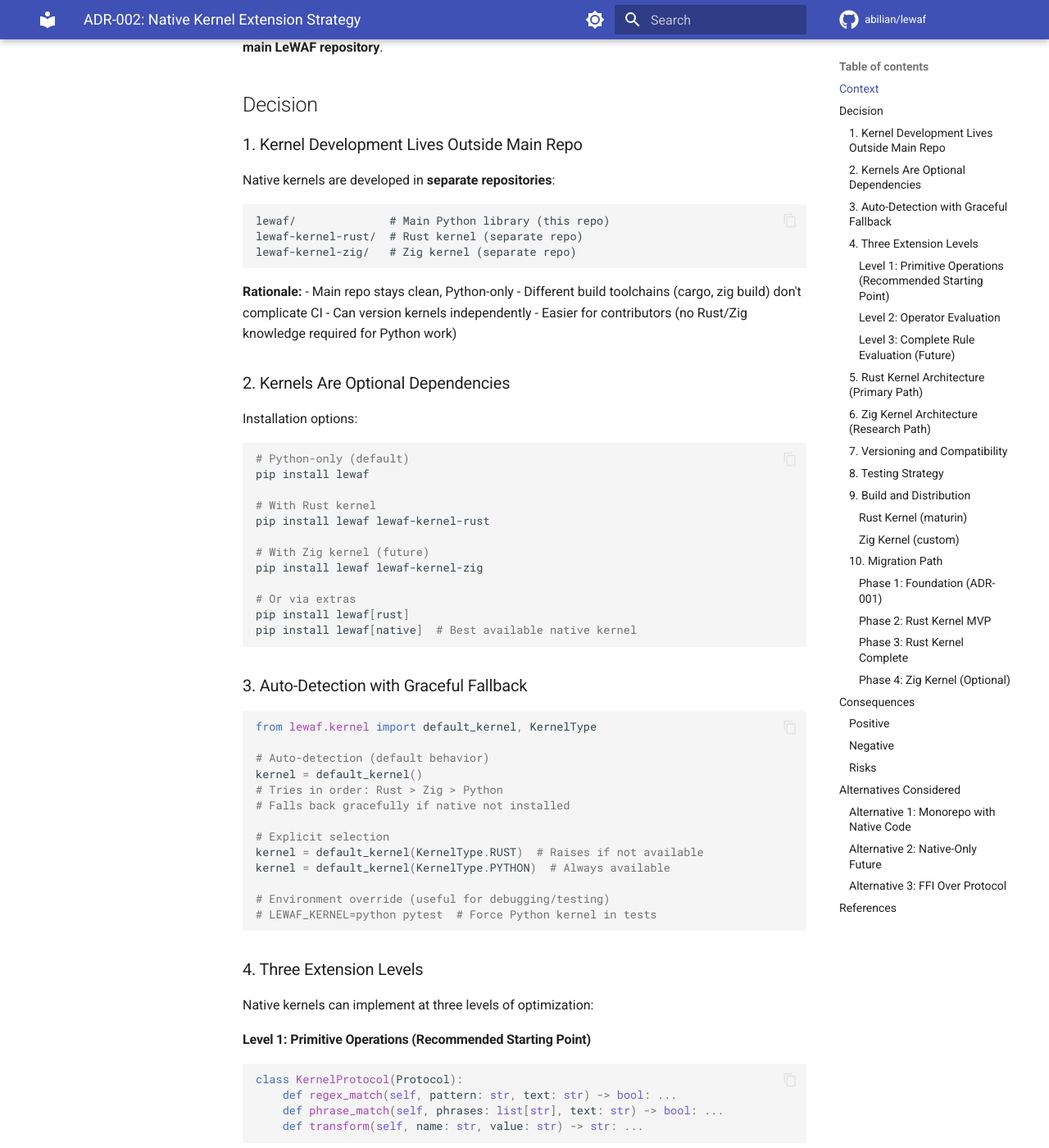
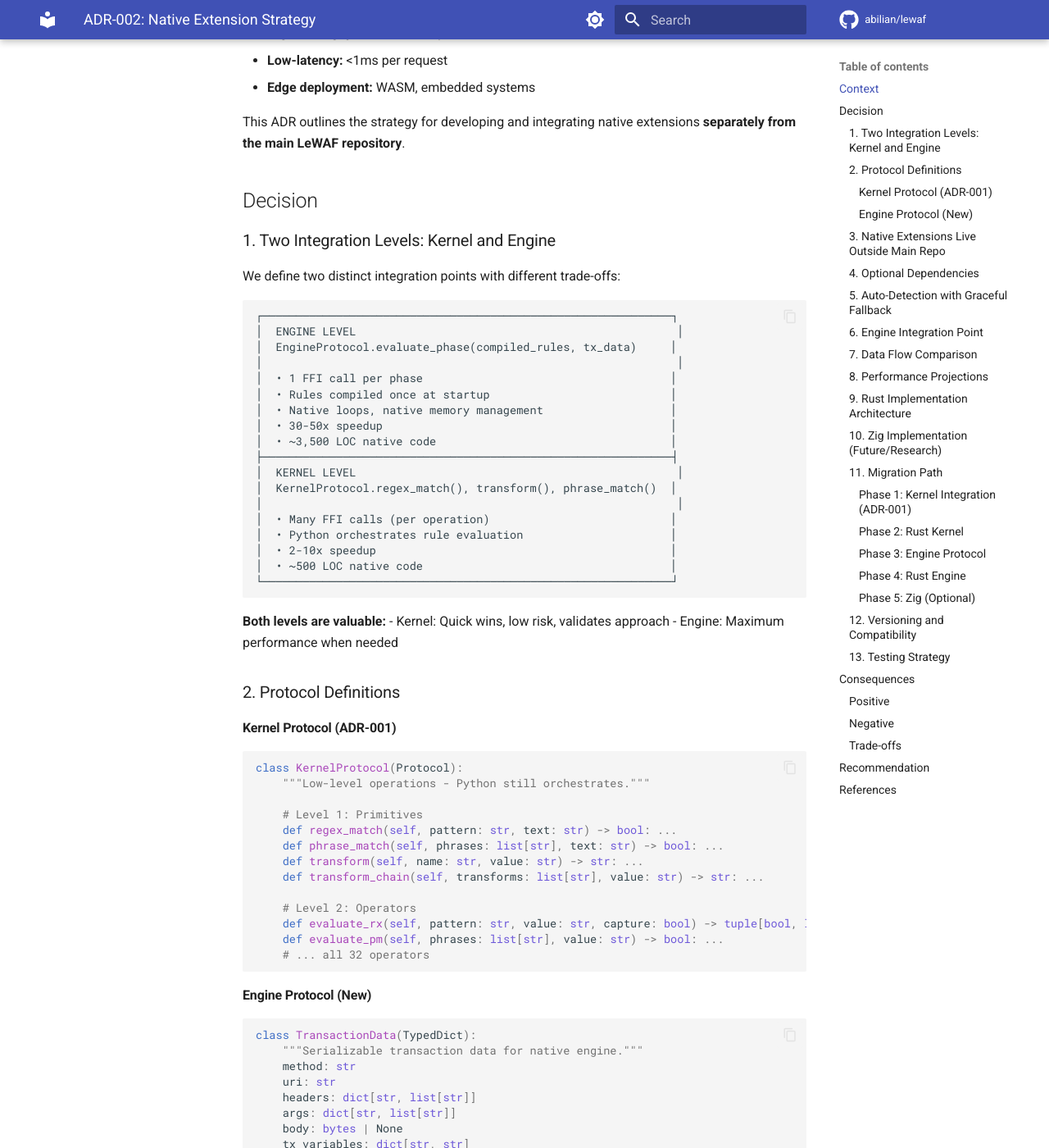
Before and after one commit to abilian/lewaf, an MkDocs documentation site: the page built from docs/adrs/ADR-002-native-kernel-strategy.md, in a window 1280 px wide and 1400 px high, scrolled down 828 px. Shown: the whole window at 82% size. Built offline with MkDocs 1.6.1 and Material for MkDocs 9.7.7, drawn with Linux system fonts in a browser that asks for light colours; comment, search, counter and statistics services are not loaded; the version menu is left out; some of the changed text lies outside the part shown.

Commit message:
docs(adrs): update kernel strategy and fix dates

````diff
--- a/docs/adrs/ADR-002-native-kernel-strategy.md
+++ b/docs/adrs/ADR-002-native-kernel-strategy.md
@@ -1,323 +1,404 @@
-# ADR-002: Native Kernel Extension Strategy
+# ADR-002: Native Extension Strategy
 
 **Status:** Prospective
-**Date:** 2024-12-07
+**Date:** 2025-12-07
 **Authors:** LeWAF Team
 
 ## Context
 
-LeWAF is a Python WAF with 92% CRS compatibility. Performance analysis (see `experimental/notes/`) shows:
+LeWAF is a Python WAF with 92% CRS compatibility. Performance analysis (see `experimental/notes/`) shows significant optimization potential:
 
-| Metric | Current (Python) | With Native Kernel | Potential Gain |
-|--------|------------------|-------------------|----------------|
-| Regex (@rx) | Baseline | DFA-based engine | 10-75x |
-| Phrase match (@pm) | O(n×p) linear | Aho-Corasick O(n+m) | 3-50x |
-| Transform chain | Sequential | Batched/SIMD | 5-10x |
-| Full evaluation | ~25µs/rule | ~0.5µs/rule | 30-50x |
+| Metric | Current (Python) | Native Kernel | Native Engine |
+|--------|------------------|---------------|---------------|
+| Regex (@rx) | Baseline | 10-75x faster | 10-75x faster |
+| Phrase match (@pm) | O(n×p) linear | Aho-Corasick 3-50x | Aho-Corasick 3-50x |
+| Per-rule overhead | ~15-25µs | ~5-10µs | ~0.5µs |
+| **Overall speedup** | 1x | **2-10x** | **30-50x** |
 
-Python's `re` module and linear search are adequate for low-traffic scenarios, but native implementations unlock:
+The difference between "Kernel" and "Engine" levels:
+
+- **Kernel:** Native code for individual operations, Python orchestrates
+- **Engine:** Native code for entire evaluation loop, eliminates Python overhead
+
+Python's implementation is adequate for low-traffic scenarios, but native implementations would unlock:
 
 - **High-throughput:** 10,000+ requests/second
 - **Low-latency:** <1ms per request
 - **Edge deployment:** WASM, embedded systems
 
-This ADR outlines the strategy for developing and integrating native kernels **separately from the main LeWAF repository**.
+This ADR outlines the strategy for developing and integrating native extensions **separately from the main LeWAF repository**.
 
 ## Decision
 
-### 1. Kernel Development Lives Outside Main Repo
+### 1. Two Integration Levels: Kernel and Engine
 
-Native kernels are developed in **separate repositories**:
+We define two distinct integration points with different trade-offs:
+
+```
+┌─────────────────────────────────────────────────────────────┐
+│  ENGINE LEVEL                                                │
+│  EngineProtocol.evaluate_phase(compiled_rules, tx_data)     │
+│                                                              │
+│  • 1 FFI call per phase                                     │
+│  • Rules compiled once at startup                           │
+│  • Native loops, native memory management                   │
+│  • 30-50x speedup                                           │
+│  • ~3,500 LOC native code                                   │
+├─────────────────────────────────────────────────────────────┤
+│  KERNEL LEVEL                                                │
+│  KernelProtocol.regex_match(), transform(), phrase_match()  │
+│                                                              │
+│  • Many FFI calls (per operation)                           │
+│  • Python orchestrates rule evaluation                      │
+│  • 2-10x speedup                                            │
+│  • ~500 LOC native code                                     │
+└─────────────────────────────────────────────────────────────┘
+```
+
+**Both levels are valuable:**
+- Kernel: Quick wins, low risk, validates approach
+- Engine: Maximum performance when needed
+
+### 2. Protocol Definitions
+
+#### Kernel Protocol (ADR-001)
+
+```python
+class KernelProtocol(Protocol):
+    """Low-level operations - Python still orchestrates."""
+
+    # Level 1: Primitives
+    def regex_match(self, pattern: str, text: str) -> bool: ...
+    def phrase_match(self, phrases: list[str], text: str) -> bool: ...
+    def transform(self, name: str, value: str) -> str: ...
+    def transform_chain(self, transforms: list[str], value: str) -> str: ...
+
+    # Level 2: Operators
+    def evaluate_rx(self, pattern: str, value: str, capture: bool) -> tuple[bool, list[str]]: ...
+    def evaluate_pm(self, phrases: list[str], value: str) -> bool: ...
+    # ... all 32 operators
+```
+
+#### Engine Protocol (New)
+
+```python
+class TransactionData(TypedDict):
+    """Serializable transaction data for native engine."""
+    method: str
+    uri: str
+    headers: dict[str, list[str]]
+    args: dict[str, list[str]]
+    body: bytes | None
+    tx_variables: dict[str, str]
+    score: int
+
+class PhaseResult(TypedDict):
+    """Result from phase evaluation."""
+    matched_rules: list[int]
+    score: int
+    interrupted: bool
+    interruption_rule: int | None
+    interruption_status: int | None
+
+class CompiledRuleset:
+    """Opaque handle to native compiled rules."""
+    pass
+
+class EngineProtocol(Protocol):
+    """High-level engine - native orchestration."""
+
+    def compile_rules(self, rules: list[Rule]) -> CompiledRuleset:
+        """Compile rules to native format (done once at startup)."""
+        ...
+
+    def evaluate_phase(
+        self,
+        ruleset: CompiledRuleset,
+        tx_data: TransactionData,
+        phase: int,
+    ) -> PhaseResult:
+        """Evaluate all rules for a phase in a single native call."""
+        ...
+```
+
+### 3. Native Extensions Live Outside Main Repo
 
 ```
 lewaf/              # Main Python library (this repo)
-lewaf-kernel-rust/  # Rust kernel (separate repo)
-lewaf-kernel-zig/   # Zig kernel (separate repo)
+lewaf-kernel-rust/  # Rust kernel + engine (separate repo)
+lewaf-kernel-zig/   # Zig kernel + engine (separate repo, future)
 ```
 
 **Rationale:**
 - Main repo stays clean, Python-only
-- Different build toolchains (cargo, zig build) don't complicate CI
-- Can version kernels independently
-- Easier for contributors (no Rust/Zig knowledge required for Python work)
+- Different build toolchains don't complicate CI
+- Can version independently
+- Easier for contributors
 
-### 2. Kernels Are Optional Dependencies
-
-Installation options:
+### 4. Optional Dependencies
 
 ```bash
 # Python-only (default)
 pip install lewaf
 
-# With Rust kernel
+# With Rust extensions
 pip install lewaf lewaf-kernel-rust
-
-# With Zig kernel (future)
-pip install lewaf lewaf-kernel-zig
 
 # Or via extras
 pip install lewaf[rust]
-pip install lewaf[native]  # Best available native kernel
+pip install lewaf[native]  # Best available
 ```
 
-### 3. Auto-Detection with Graceful Fallback
+### 5. Auto-Detection with Graceful Fallback
 
 ```python
-from lewaf.kernel import default_kernel, KernelType
+from lewaf.kernel import default_kernel
+from lewaf.engine import default_engine
 
-# Auto-detection (default behavior)
+# Kernel: Tries Rust > Zig > Python
 kernel = default_kernel()
-# Tries in order: Rust > Zig > Python
-# Falls back gracefully if native not installed
 
-# Explicit selection
-kernel = default_kernel(KernelType.RUST)  # Raises if not available
-kernel = default_kernel(KernelType.PYTHON)  # Always available
+# Engine: Tries Rust > Zig > None (falls back to kernel-based evaluation)
+engine = default_engine()
 
-# Environment override (useful for debugging/testing)
-# LEWAF_KERNEL=python pytest  # Force Python kernel in tests
+# Environment override
+# LEWAF_KERNEL=python pytest
+# LEWAF_ENGINE=none pytest  # Disable engine, use kernel only
 ```
 
-### 4. Three Extension Levels
-
-Native kernels can implement at three levels of optimization:
-
-#### Level 1: Primitive Operations (Recommended Starting Point)
+### 6. Engine Integration Point
 
 ```python
-class KernelProtocol(Protocol):
-    def regex_match(self, pattern: str, text: str) -> bool: ...
-    def phrase_match(self, phrases: list[str], text: str) -> bool: ...
-    def transform(self, name: str, value: str) -> str: ...
+class RuleGroup:
+    def __init__(self, rules: list[Rule]):
+        self._rules = rules
+        self._compiled: CompiledRuleset | None = None
+        self._engine: EngineProtocol | None = None
+
+    def _ensure_compiled(self) -> tuple[EngineProtocol | None, CompiledRuleset | None]:
+        if self._engine is None:
+            self._engine = default_engine()
+            if self._engine:
+                self._compiled = self._engine.compile_rules(self._rules)
+        return self._engine, self._compiled
+
+    def evaluate(self, tx: Transaction, phase: int) -> None:
+        engine, compiled = self._ensure_compiled()
+
+        if engine and compiled:
+            # Fast path: native engine (30-50x faster)
+            tx_data = tx.to_dict()
+            result = engine.evaluate_phase(compiled, tx_data, phase)
+            tx.apply_result(result)
+        else:
+            # Fallback: kernel-based evaluation (2-10x faster)
+            # Or pure Python if no kernel available
+            for rule in self._rules:
+                if rule.phase == phase:
+                    rule.evaluate(tx)
 ```
 
-**Benefit:** 2-10x speedup on hot path operations
-**Effort:** Low (implement 3-5 functions)
-**Risk:** Low (Python still handles orchestration)
+### 7. Data Flow Comparison
 
-#### Level 2: Operator Evaluation
-
-```python
-class KernelProtocol(Protocol):
-    def evaluate_rx(self, pattern: str, value: str, capture: bool) -> tuple[bool, list[str]]: ...
-    def evaluate_pm(self, phrases: list[str], value: str) -> bool: ...
-    # ... 30+ operators
+**Kernel Level (many FFI calls):**
+```
+Python                          Native Kernel
+──────                          ─────────────
+for rule in rules:
+  for value in values:
+    transform(name, value) ───────> transform
+                           <─────── result
+    regex_match(pat, val) ────────> match
+                           <─────── bool
 ```
 
-**Benefit:** 5-20x speedup (eliminates Python dispatch per value)
-**Effort:** Medium (implement all operators)
-**Risk:** Medium (must match ModSecurity semantics exactly)
+**Engine Level (one FFI call):**
+```
+Python                          Native Engine
+──────                          ─────────────
+compile_rules(rules) ─────────────> CompiledRuleset (once)
 
-#### Level 3: Complete Rule Evaluation (Future)
-
-```python
-class KernelProtocol(Protocol):
-    def evaluate_rule(
-        self,
-        operator_name: str,
-        operator_arg: str,
-        transforms: list[str],
-        values: list[tuple[str, str]],
-        negated: bool,
-    ) -> tuple[bool, str | None, str | None]: ...
+to_dict(transaction) ─────────────> TransactionData
+                                    │
+                                    ▼ (native loops)
+                                    for each rule:
+                                      extract vars
+                                      apply transforms
+                                      evaluate operator
+                                      execute actions
+                                    │
+                      <───────────── PhaseResult
+apply_result(result)
 ```
 
-**Benefit:** 30-50x speedup (entire hot loop in native)
-**Effort:** High (reimplement Rule.evaluate logic)
-**Risk:** Higher (must handle all edge cases)
+### 8. Performance Projections
 
-### 5. Rust Kernel Architecture (Primary Path)
+| Scenario | Python | Kernel (2-10x) | Engine (30-50x) |
+|----------|--------|----------------|-----------------|
+| 50 rules | 1.2ms | 200-600µs | 25µs |
+| 200 rules | 4ms | 600µs-2ms | 100µs |
+| 500 rules | 12ms | 2-6ms | 250µs |
+| 1000 rules | 25ms | 4-12ms | 500µs |
+
+**Why engine is so much faster:**
+- 1 FFI call vs hundreds
+- No Python loop overhead (~15µs/rule saved)
+- No per-match object allocation
+- Arena allocator for per-request data
+- SIMD for transforms
+- Aho-Corasick compiled once
+
+### 9. Rust Implementation Architecture
 
 ```
 lewaf-kernel-rust/
 ├── Cargo.toml
 ├── src/
-│   ├── lib.rs           # PyO3 bindings
-│   ├── kernel.rs        # KernelProtocol implementation
-│   ├── regex.rs         # DFA regex (rust regex crate)
-│   ├── phrase.rs        # Aho-Corasick (aho-corasick crate)
-│   └── transforms.rs    # Transform implementations
+│   ├── lib.rs              # PyO3 bindings
+│   ├── kernel/
+│   │   ├── mod.rs          # KernelProtocol impl
+│   │   ├── regex.rs        # DFA regex (regex crate)
+│   │   ├── phrase.rs       # Aho-Corasick
+│   │   └── transforms.rs   # 45 transforms
+│   └── engine/
+│       ├── mod.rs          # EngineProtocol impl
+│       ├── compiler.rs     # Rule compilation
+│       ├── evaluator.rs    # Phase evaluation
+│       └── transaction.rs  # Native TransactionData
 ├── python/
 │   └── lewaf_kernel_rust/
-│       └── __init__.py  # Python wrapper
-└── pyproject.toml       # maturin build config
+│       └── __init__.py
+└── pyproject.toml          # maturin config
 ```
 
 **Key Dependencies:**
-- `regex` - DFA-based regex (no catastrophic backtracking)
+- `regex` - DFA-based regex
 - `aho-corasick` - Multi-pattern matching
 - `pyo3` - Python bindings
-- `maturin` - Build system
+- `bumpalo` - Arena allocator
 
-### 6. Zig Kernel Architecture (Research Path)
+### 10. Zig Implementation (Future/Research)
 
 ```
 lewaf-kernel-zig/
 ├── build.zig
 ├── src/
-│   ├── main.zig         # C ABI exports
-│   ├── regex.zig        # Wrap rure (Rust regex C API)
-│   ├── phrase.zig       # Aho-Corasick implementation
-│   └── transforms.zig   # Transform implementations
-├── c_shim/              # HPy C shim for Python binding
-│   ├── hpy_shim.h
-│   └── hpy_shim.c
+│   ├── kernel/             # KernelProtocol
+│   └── engine/             # EngineProtocol
+│       ├── compiler.zig    # Comptime rule compilation
+│       └── evaluator.zig   # SIMD-optimized evaluation
+├── c_shim/                 # HPy C shim
 └── python/
-    └── lewaf_kernel_zig/
-        └── __init__.py
 ```
 
 **Interesting for:**
 - WASM compilation (edge deployment)
-- Comptime rule compilation
+- Comptime rule compilation (rules baked into binary)
 - Smaller binary size
-- Learning/research
 
-### 7. Versioning and Compatibility
+### 11. Migration Path
 
-Native kernels must be compatible with specific LeWAF versions:
-
-```python
-# In native kernel package
-LEWAF_PROTOCOL_VERSION = "1.0"
-SUPPORTED_LEWAF_VERSIONS = ["0.7.*", "0.8.*"]
-
-# LeWAF checks on import
-def _validate_kernel(kernel):
-    if kernel.protocol_version != KERNEL_PROTOCOL_VERSION:
-        raise IncompatibleKernelError(
-            f"Kernel protocol {kernel.protocol_version} "
-            f"incompatible with LeWAF {KERNEL_PROTOCOL_VERSION}"
-        )
-```
-
-**Semantic versioning:**
-- Protocol version bump = breaking change in KernelProtocol
-- Native kernel must declare compatible protocol versions
-- Major LeWAF releases may bump protocol version
-
-### 8. Testing Strategy
-
-Native kernels must pass the same test suite as Python:
-
-```bash
-# In native kernel repo
-pytest --kernel=rust tests/  # Run LeWAF test suite with Rust kernel
-pytest --kernel=zig tests/   # Run with Zig kernel
-
-# Or via environment
-LEWAF_KERNEL=rust pytest     # Force kernel for all tests
-```
-
-**Test categories:**
-1. **Unit tests** - Each kernel operation in isolation
-2. **Operator tests** - All 32 operators match Python behavior
-3. **CRS tests** - Full OWASP CRS compatibility
-4. **Performance tests** - Benchmarks against Python baseline
-
-### 9. Build and Distribution
-
-#### Rust Kernel (maturin)
-
-```toml
-# pyproject.toml
-[build-system]
-requires = ["maturin>=1.0,<2.0"]
-build-backend = "maturin"
-
-[project]
-name = "lewaf-kernel-rust"
-requires-python = ">=3.10"
-dependencies = ["lewaf>=0.7"]
-```
-
-```bash
-# Build wheels
-maturin build --release
-
-# Publish
-maturin publish
-```
-
-#### Zig Kernel (custom)
-
-```bash
-# Build shared library
-zig build -Doptimize=ReleaseFast
-
-# Package for PyPI
-python -m build
-```
-
-### 10. Migration Path
-
-#### Phase 1: Foundation (ADR-001)
-- Integrate kernel into Rule.evaluate()
+#### Phase 1: Kernel Integration (ADR-001)
+- Wire up KernelProtocol in Rule.evaluate()
 - Python kernel as default
 - All tests pass
 
-#### Phase 2: Rust Kernel MVP
-- Implement Level 1 (regex, phrase, transform)
+#### Phase 2: Rust Kernel
+- Implement KernelProtocol in Rust
 - Publish lewaf-kernel-rust 0.1.0
-- Benchmark and validate
+- Target: 2-10x speedup
 
-#### Phase 3: Rust Kernel Complete
-- Implement Level 2 (all operators)
-- Implement Level 3 (rule evaluation)
-- Target: 10x+ speedup
+#### Phase 3: Engine Protocol
+- Define EngineProtocol
+- Add integration point in RuleGroup
+- Implement Python reference engine (uses kernel)
 
-#### Phase 4: Zig Kernel (Optional)
-- Implement for WASM use case
-- Research comptime optimization
-- Evaluate for edge deployment
+#### Phase 4: Rust Engine
+- Implement rule compilation
+- Implement evaluate_phase
+- Target: 30-50x speedup
+
+#### Phase 5: Zig (Optional)
+- WASM target
+- Comptime optimization research
+
+### 12. Versioning and Compatibility
+
+```python
+# Protocol versions
+KERNEL_PROTOCOL_VERSION = "1.0"
+ENGINE_PROTOCOL_VERSION = "1.0"
+
+# Native package declares compatibility
+SUPPORTED_LEWAF_VERSIONS = ["0.7.*", "0.8.*"]
+```
+
+### 13. Testing Strategy
+
+```bash
+# Test with specific implementations
+LEWAF_KERNEL=rust LEWAF_ENGINE=rust pytest
+LEWAF_KERNEL=python LEWAF_ENGINE=none pytest  # Pure Python
+
+# Performance regression tests
+pytest tests/benchmarks/ --kernel=rust --engine=rust
+```
 
 ## Consequences
 
 ### Positive
 
-1. **Clean separation** - Main repo stays simple
-2. **Independent release cycles** - Kernel can iterate faster
-3. **Optional complexity** - Users who don't need performance avoid native builds
-4. **Multiple implementations** - Rust for production, Zig for research
-5. **Graceful degradation** - Python always works
+1. **Two optimization tiers** - Choose based on needs
+2. **Clean separation** - Main repo stays simple
+3. **Graceful degradation** - Python always works
+4. **Maximum performance available** - 30-50x with engine
 
 ### Negative
 
-1. **Multiple repos to maintain** - More coordination needed
-2. **Version compatibility** - Must track protocol versions
-3. **Build complexity for native** - Users need Rust/Zig toolchain for development
-4. **Testing burden** - Must run tests against all kernel types
+1. **Complexity** - Two protocols to maintain
+2. **Engine requires more native code** - ~3,500 LOC vs ~500
+3. **Rule compilation overhead** - Startup cost (mitigated by caching)
+4. **Harder to debug engine** - Less visibility into native execution
 
-### Risks
+### Trade-offs
 
-| Risk | Mitigation |
-|------|------------|
-| Protocol drift | Strict versioning, CI tests all kernels |
-| Build failures on platforms | Pre-built wheels for common platforms |
-| Performance regression | Continuous benchmarking in CI |
-| Semantic mismatches | Comprehensive operator test suite |
+| Aspect | Kernel Only | Kernel + Engine |
+|--------|-------------|-----------------|
+| Speedup | 2-10x | 30-50x |
+| Native code | ~500 LOC | ~4,000 LOC |
+| Complexity | Low | Medium |
+| Debugging | Easy | Harder for engine |
+| Startup cost | None | Rule compilation |
 
-## Alternatives Considered
+## Recommendation
 
-### Alternative 1: Monorepo with Native Code
-Keep Rust/Zig code in main LeWAF repo.
+**Implement both levels incrementally:**
 
-**Rejected:** Complicates CI, requires all contributors to have native toolchains.
+1. Start with Kernel (quick wins, validates approach)
+2. Add Engine when performance requirements demand it
+3. Auto-select based on ruleset size and available implementations
 
-### Alternative 2: Native-Only Future
-Eventually drop Python kernel entirely.
+```python
+def get_evaluator(rules: list[Rule]) -> Evaluator:
+    engine = default_engine()
+    kernel = default_kernel()
 
-**Rejected:** Python kernel is valuable for debugging, testing, and platforms without native support.
+    # Engine beneficial for many rules
+    if engine and len(rules) > 50:
+        return EngineEvaluator(engine, rules)
 
-### Alternative 3: FFI Over Protocol
-Use low-level FFI instead of high-level protocol.
+    # Kernel for smaller rulesets
+    if kernel:
+        return KernelEvaluator(kernel, rules)
 
-**Rejected:** High-level protocol is more maintainable, type-safe, and testable.
+    # Pure Python fallback
+    return PythonEvaluator(rules)
+```
 
 ## References
 
+- ADR-001 - Kernel integration (immediate refactoring)
 - `experimental/notes/BENCHMARK-REPORT.md` - Performance analysis
-- `experimental/notes/STRATEGIC-REPORT.md` - Strategic findings
-- `experimental/notes/extended-kernel-analysis.md` - Rule Engine analysis
+- `experimental/notes/extended-kernel-analysis.md` - Engine-level analysis
 - `experimental/notes/future-vision.md` - Architecture vision
 - `src/lewaf/kernel/protocol.py` - KernelProtocol definition
````
Also changed, not shown: docs/adrs/ADR-001-kernel-integration.md (+1 -2 lines).
